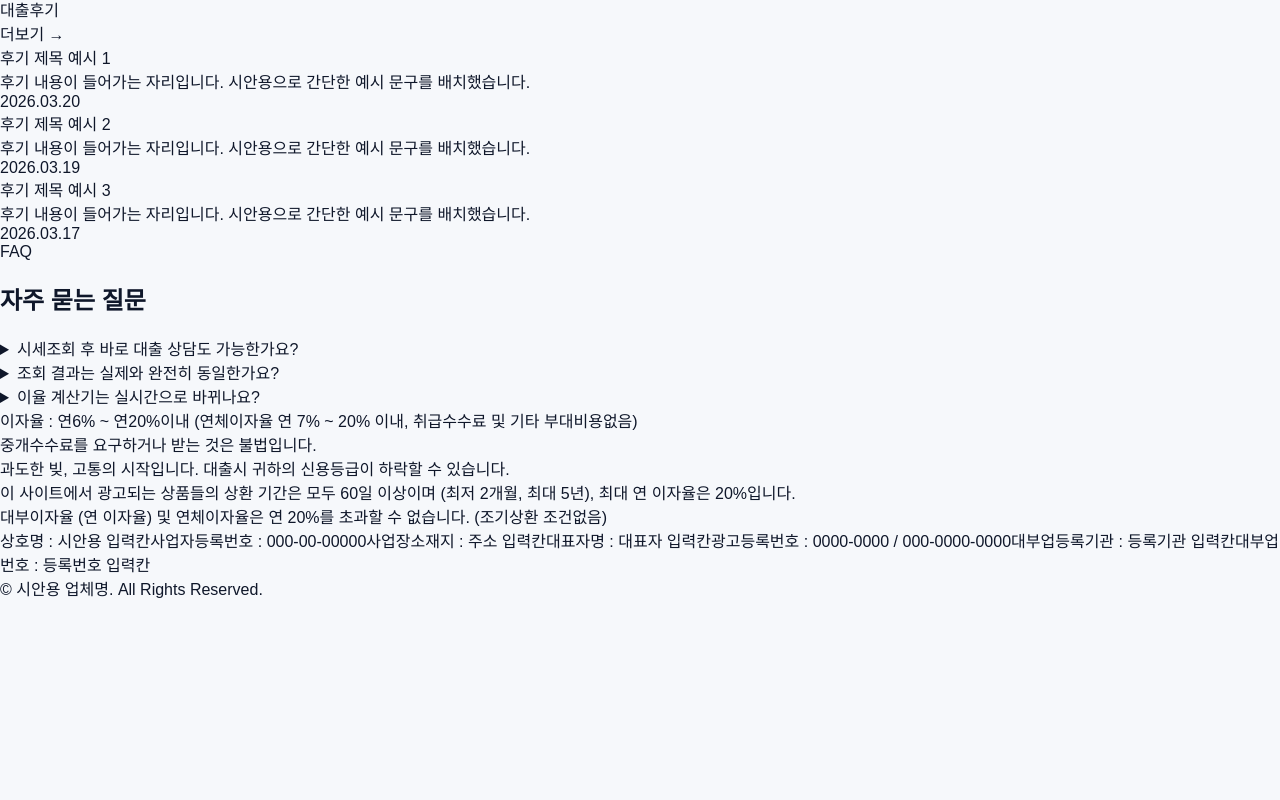
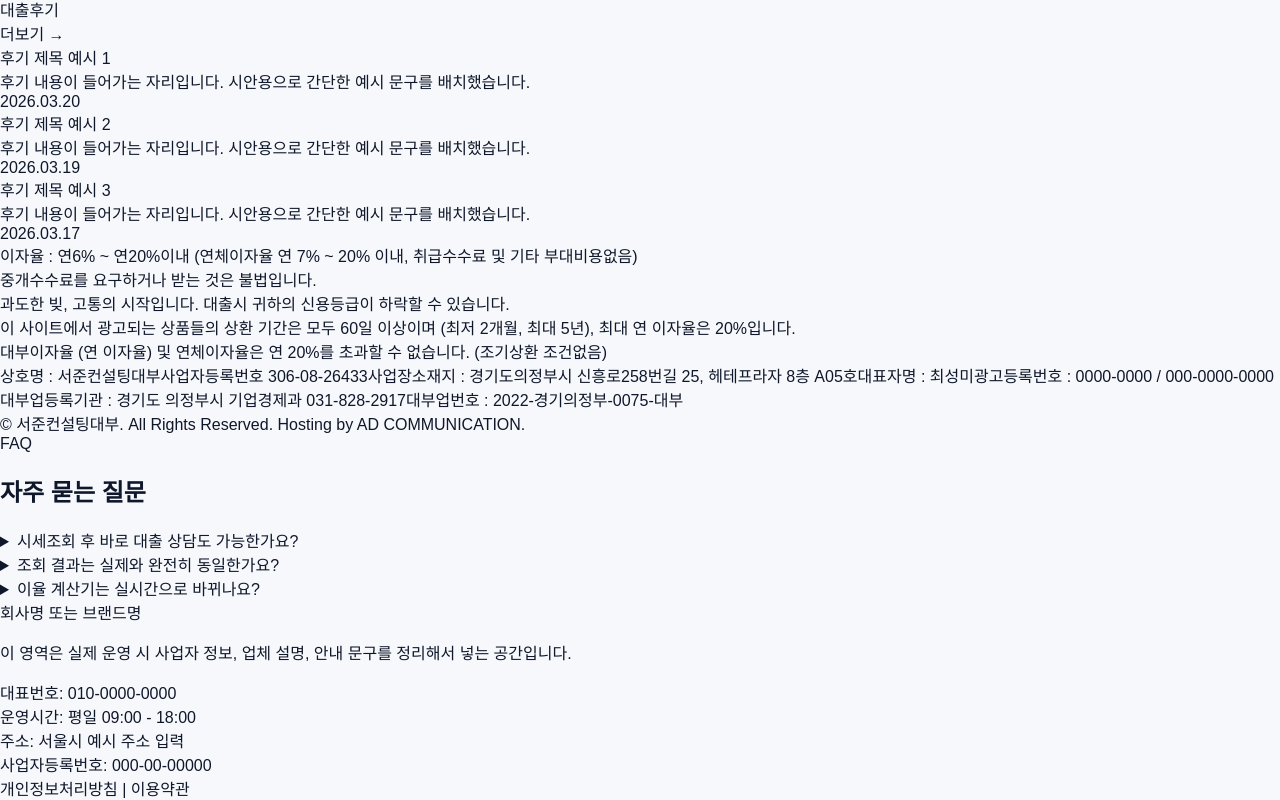
Before and after one commit to dkdlfzm-lgtm/loan-landing, a Next.js app: page / in a window 1280 px wide. Shown: the part 1401-2201 px from the top of the page. Before the commit the page ends 2001 px from the top, so only its background shows below. Built offline with nearby package versions, Linux system fonts and the light colour scheme.

Commit message:
Update page.jsx

```diff
--- a/app/page.jsx
+++ b/app/page.jsx
@@ -1,3 +1,5 @@
+"use client";
+
 import { useEffect, useMemo, useState } from "react";
 
 const propertyData = {
@@ -305,14 +307,10 @@ export default function LoanLandingPage() {
                   ))}
                 </select>
 
-                <button
-                  type="button"
-                  onClick={() => {
+                <button type="button" onClick={() => {
                     setShowPricePage(true);
                     setCurrentView("price-result");
-                  }}
-                  className="rounded-2xl bg-white px-5 py-4 text-sm font-extrabold text-blue-800 transition hover:opacity-95"
-                >
+                  }} className="rounded-2xl bg-white px-5 py-4 text-sm font-extrabold text-blue-800 transition hover:opacity-95">
                   실시간 조회
                 </button>
               </div>
@@ -387,6 +385,32 @@ export default function LoanLandingPage() {
                   </div>
                 </div>
               ))}
+            </div>
+          </div>
+        </section>
+
+        <section className="bg-[#4b4b4b] py-14 text-[#d8d0c4] md:py-16">
+          <div className="mx-auto max-w-7xl px-6">
+            <div className="space-y-4 text-[18px] leading-[1.8] md:text-[22px]">
+              <div>이자율 : 연6% ~ 연20%이내 (연체이자율 연 7% ~ 20% 이내, 취급수수료 및 기타 부대비용없음)</div>
+              <div>중개수수료를 요구하거나 받는 것은 불법입니다.</div>
+              <div>과도한 빚, 고통의 시작입니다. 대출시 귀하의 신용등급이 하락할 수 있습니다.</div>
+              <div>이 사이트에서 광고되는 상품들의 상환 기간은 모두 60일 이상이며 (최저 2개월, 최대 5년), 최대 연 이자율은 20%입니다.</div>
+              <div>대부이자율 (연 이자율) 및 연체이자율은 연 20%를 초과할 수 없습니다. (조기상환 조건없음)</div>
+            </div>
+
+            <div className="mt-10 flex flex-wrap gap-x-10 gap-y-4 text-sm font-medium text-[#d8d0c4] md:text-[18px]">
+              <span>상호명 : 서준컨설팅대부</span>
+              <span>사업자등록번호 306-08-26433</span>
+              <span>사업장소재지 : 경기도의정부시 신흥로258번길 25, 헤테프라자 8층 A05호</span>
+              <span>대표자명 : 최성미</span>
+              <span>광고등록번호 : 0000-0000 / 000-0000-0000</span>
+              <span>대부업등록기관 : 경기도 의정부시 기업경제과 031-828-2917</span>
+              <span>대부업번호 : 2022-경기의정부-0075-대부</span>
+            </div>
+
+            <div className="mt-10 text-sm text-[#d8d0c4] md:text-[18px]">
+              © 서준컨설팅대부. All Rights Reserved. Hosting by AD COMMUNICATION.
             </div>
           </div>
         </section>
@@ -561,33 +585,25 @@ export default function LoanLandingPage() {
             ))}
           </div>
         </section>
+      </main>
 
-        <section className="bg-[#4b4b4b] py-14 text-[#d8d0c4] md:py-16">
-          <div className="mx-auto max-w-7xl px-6">
-            <div className="space-y-4 text-[18px] leading-[1.8] md:text-[22px]">
-              <div>이자율 : 연6% ~ 연20%이내 (연체이자율 연 7% ~ 20% 이내, 취급수수료 및 기타 부대비용없음)</div>
-              <div>중개수수료를 요구하거나 받는 것은 불법입니다.</div>
-              <div>과도한 빚, 고통의 시작입니다. 대출시 귀하의 신용등급이 하락할 수 있습니다.</div>
-              <div>이 사이트에서 광고되는 상품들의 상환 기간은 모두 60일 이상이며 (최저 2개월, 최대 5년), 최대 연 이자율은 20%입니다.</div>
-              <div>대부이자율 (연 이자율) 및 연체이자율은 연 20%를 초과할 수 없습니다. (조기상환 조건없음)</div>
-            </div>
-
-            <div className="mt-10 flex flex-wrap gap-x-10 gap-y-4 text-sm font-medium text-[#d8d0c4] md:text-[18px]">
-              <span>상호명 : 시안용 입력칸</span>
-              <span>사업자등록번호 : 000-00-00000</span>
-              <span>사업장소재지 : 주소 입력칸</span>
-              <span>대표자명 : 대표자 입력칸</span>
-              <span>광고등록번호 : 0000-0000 / 000-0000-0000</span>
-              <span>대부업등록기관 : 등록기관 입력칸</span>
-              <span>대부업번호 : 등록번호 입력칸</span>
-            </div>
-
-            <div className="mt-10 text-sm text-[#d8d0c4] md:text-[18px]">
-              © 시안용 업체명. All Rights Reserved.
-            </div>
+      <footer className="bg-[#0b1220] text-slate-300">
+        <div className="mx-auto grid max-w-7xl gap-10 px-6 py-12 md:grid-cols-[1.1fr_0.9fr]">
+          <div>
+            <div className="text-lg font-extrabold text-white">회사명 또는 브랜드명</div>
+            <p className="mt-4 text-sm leading-7 text-slate-400">
+              이 영역은 실제 운영 시 사업자 정보, 업체 설명, 안내 문구를 정리해서 넣는 공간입니다.
+            </p>
           </div>
-        </section>
-      </main>
+          <div className="grid gap-2 text-sm leading-7 text-slate-400">
+            <div>대표번호: 010-0000-0000</div>
+            <div>운영시간: 평일 09:00 - 18:00</div>
+            <div>주소: 서울시 예시 주소 입력</div>
+            <div>사업자등록번호: 000-00-00000</div>
+            <div>개인정보처리방침 | 이용약관</div>
+          </div>
+        </div>
+      </footer>
     </div>
   );
 }
```
